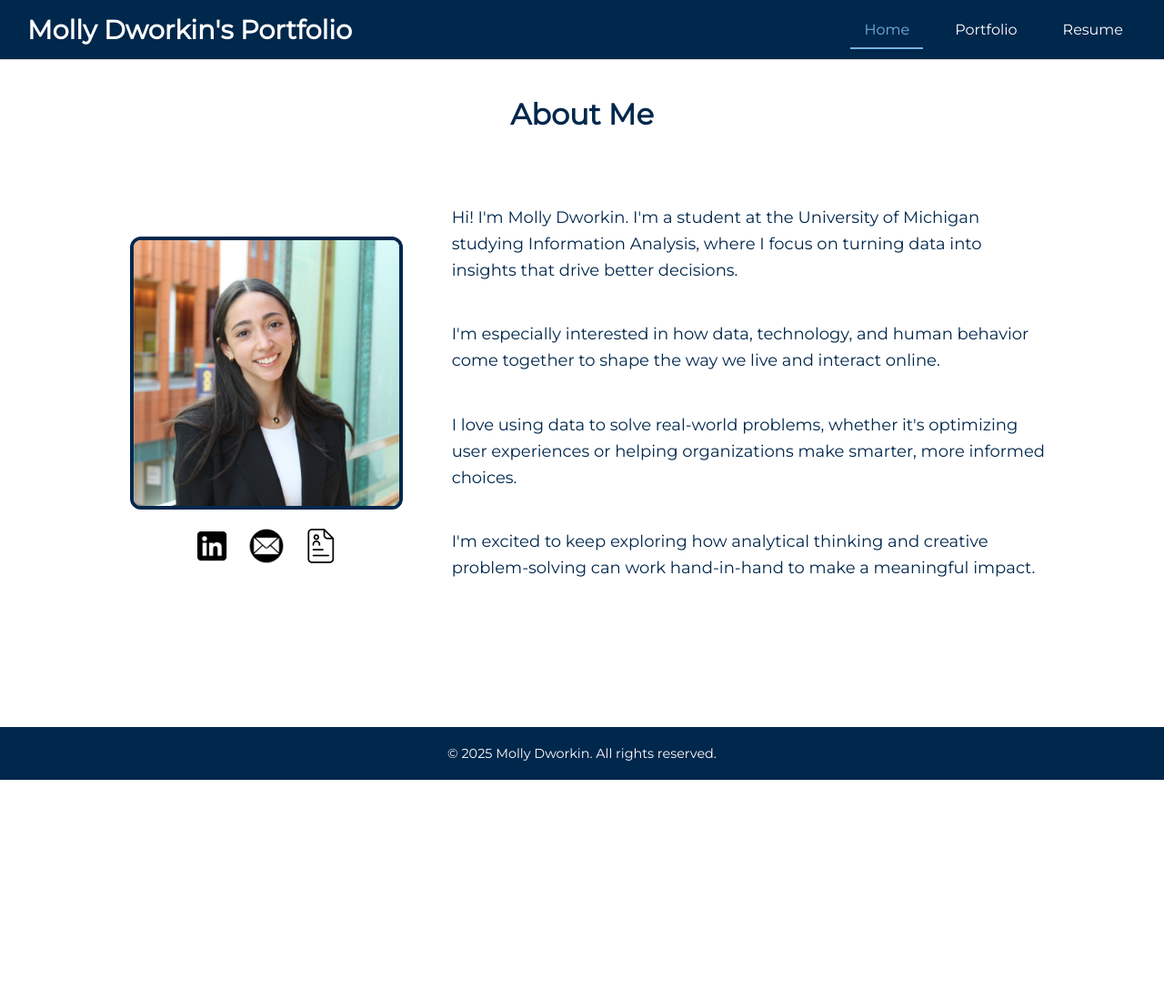
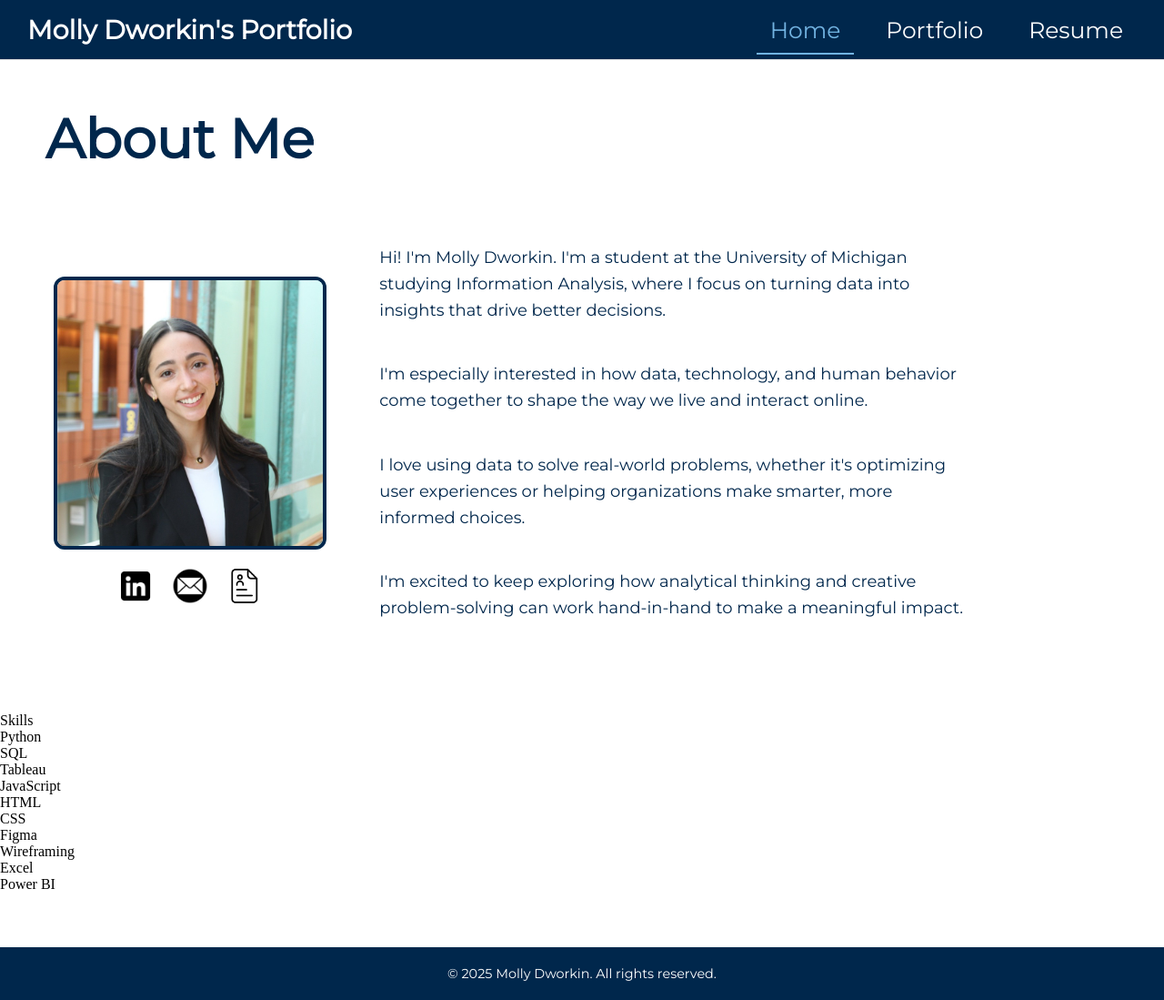
Before and after one commit to mollydworkin/molly-dworkin-portfolio, a plain HTML site: page index.html in a window 1280 px wide. Shown: the whole page at 91% size. Before the commit the page ends 857 px from the top, so only its background shows below. Drawn offline with Linux system fonts and the light colour scheme.

Commit message:
New Mobile Layout Commits

```diff
--- a/css/style.css
+++ b/css/style.css
@@ -67,6 +67,7 @@ footer {
     white-space: nowrap;
     font-family: 'Montserrat', sans-serif;
     text-decoration: none;
+    font-size: 25px;
     color: #FFFF;
     font-weight: 500;
     padding: 10px 15px;
@@ -101,6 +102,7 @@ footer {
         display: block;
     }
 
+
     nav {
         width: 100%;
     }
@@ -128,33 +130,16 @@ footer {
 }
 
 h1{
-    text-align: center;
+    text-align: left;
+    margin-left: 50px;
+    margin-top: 50px;
     font-weight: bolder;
-    font-size:xx-large;
-    margin-top: 40px;
+    font-size:60px;
     font-family: 'Montserrat', sans-serif;
     color: #00274C;
 
 }
 
-.about-container {
-    display: flex;
-    align-items: center;
-    justify-content: center;
-    gap: 40px; /* space between image and text */
-    flex-wrap: wrap; /* makes it mobile-friendly */
-    padding: 20px;
-    max-width: 900px;
-    margin: 0 auto;
-    font-family: 'Montserrat', sans-serif;
-  }
-
-  .about-photo {
-    width: 350px;
-    height: auto;
-    border-radius: 12px;
-    border: 4px #00274C solid;
-  }
 
   .about-text {
     flex: 2;
@@ -176,15 +161,15 @@ h1{
     gap: 40px;
     padding: 40px;
     max-width: 1100px;
-    margin: 0 auto;
     flex-wrap: wrap;
+    font-family: 'Montserrat', sans-serif;
   }
 
   .about-photo-container {
     display: flex;
     flex-direction: column;
     align-items: center;
-    flex: 1;
+    flex: 1rem;
   }
 
   .about-photo {
@@ -192,7 +177,6 @@ h1{
     height: auto;
     border-radius: 12px;
     border: 4px solid #00274C;
-    object-fit: cover;
   }
 
   .icon-links {
--- a/index.html
+++ b/index.html
@@ -59,6 +59,26 @@
         </p>
       </div>
     </div>
+    <h2>Skills</h2>
+    <div class="skills-text">
+      <p>
+        <span>
+          <ul>
+            <li>Python</li>
+            <li>SQL</li>
+            <li>Tableau</li>
+            <li>JavaScript</li>
+            <li>HTML</li>
+            <li>CSS</li>
+            <li>Figma</li>
+            <li>Wireframing</li>
+            <li>Excel</li>
+            <li>Power BI</li>
+          </ul>
+        </span>
+      </p>
+
+    </div>
   </main>
   <footer>
     <p>&copy; 2025 Molly Dworkin. All rights reserved.</p>
```
